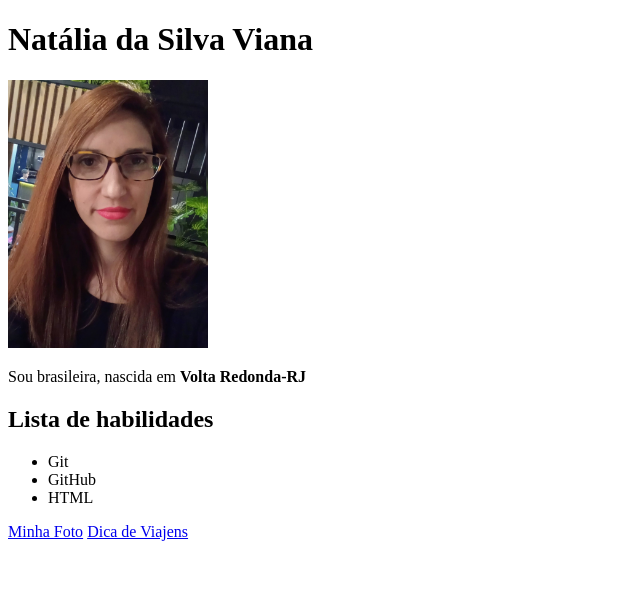
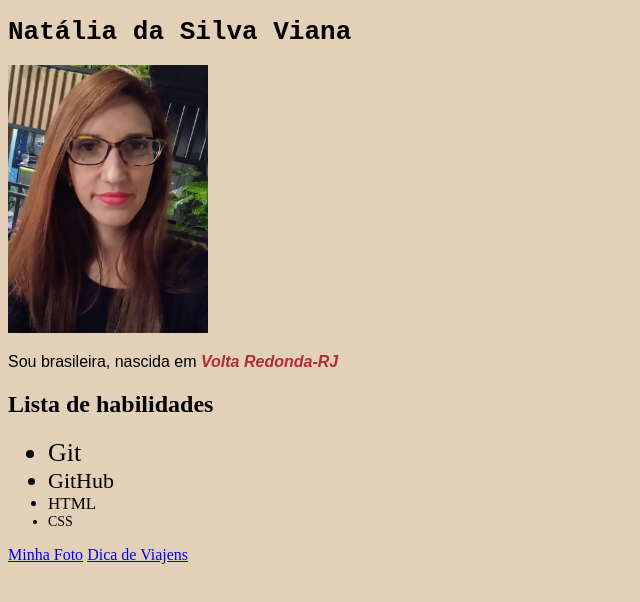
Before and after one commit to nataliavianadev/nataliavianadev.github.io, a plain HTML site: page index.html in a window 1280 px wide. Shown: the whole page, without its empty margins (0-640 px from the left). Drawn offline with Linux system fonts and the light colour scheme.

Commit message:
exercicio portifolio web css

```diff
--- a/index.html
+++ b/index.html
@@ -5,16 +5,54 @@
     <meta http-equiv="X-UA-Compatible" content="IE=edge">
     <meta name="viewport" content="width=device-width, initial-scale=1.0">
     <title>Portifolio Web</title>
+    <style>
+        .nome {
+            font-family: monospace;
+        }
+
+        .descricoes {
+            font-family: Arial, Helvetica, sans-serif;
+        }
+
+        .fundo {
+            background-color: rgb(226, 208, 184);
+        }
+
+        em {
+            color: rgb(175, 47, 47);
+        }
+
+        .git {
+            font-size: 26px;
+        }
+
+        .GitHub {
+            font-size: 22px;
+        }
+        .html {
+            font-size: 17px;
+        }
+
+        .css {
+            font-size: 14px;
+        }
+
+
+
+
+
+    </style>
 </head>
-<body>
-    <h1>Natália da Silva Viana</h1>
+<body class="fundo">
+    <h1 class="nome">Natália da Silva Viana</h1>
     <img src="/FotoCollage_202112200312738.jpg" alt="self" width="200px" id="Foto">
-<p>Sou brasileira, nascida em <strong>Volta Redonda-RJ</strong></p>
+<p class="descricoes">Sou brasileira, nascida em <strong><em>Volta Redonda-RJ</em></strong></p>
 <h2>Lista de habilidades</h2>
 <ul>
-    <li>Git</li>
-    <li>GitHub</li>
-    <li>HTML</li>
+    <li class="git">Git</li>
+    <li class="GitHub">GitHub</li>
+    <li class="html">HTML</li>
+    <li class="css">CSS</li>
 </ul>
 <a href="#Foto">Minha Foto</a>
 <a href="https://www.feriasvivas.org.br/escolha-o-seu-destino-com-seguranca/?https://www.feriasvivas.org.br/&gclid=Cj0KCQiAutyfBhCMARIsAMgcRJQ2_4JTQQZIz2eCEFn0OPfxWWh8kQkeH4CYVjyVon7eSHPXnIjOqv8aArmWEALw_wcB" target="_blank" rel="noopener noreferrer">Dica de Viajens</a>
```
